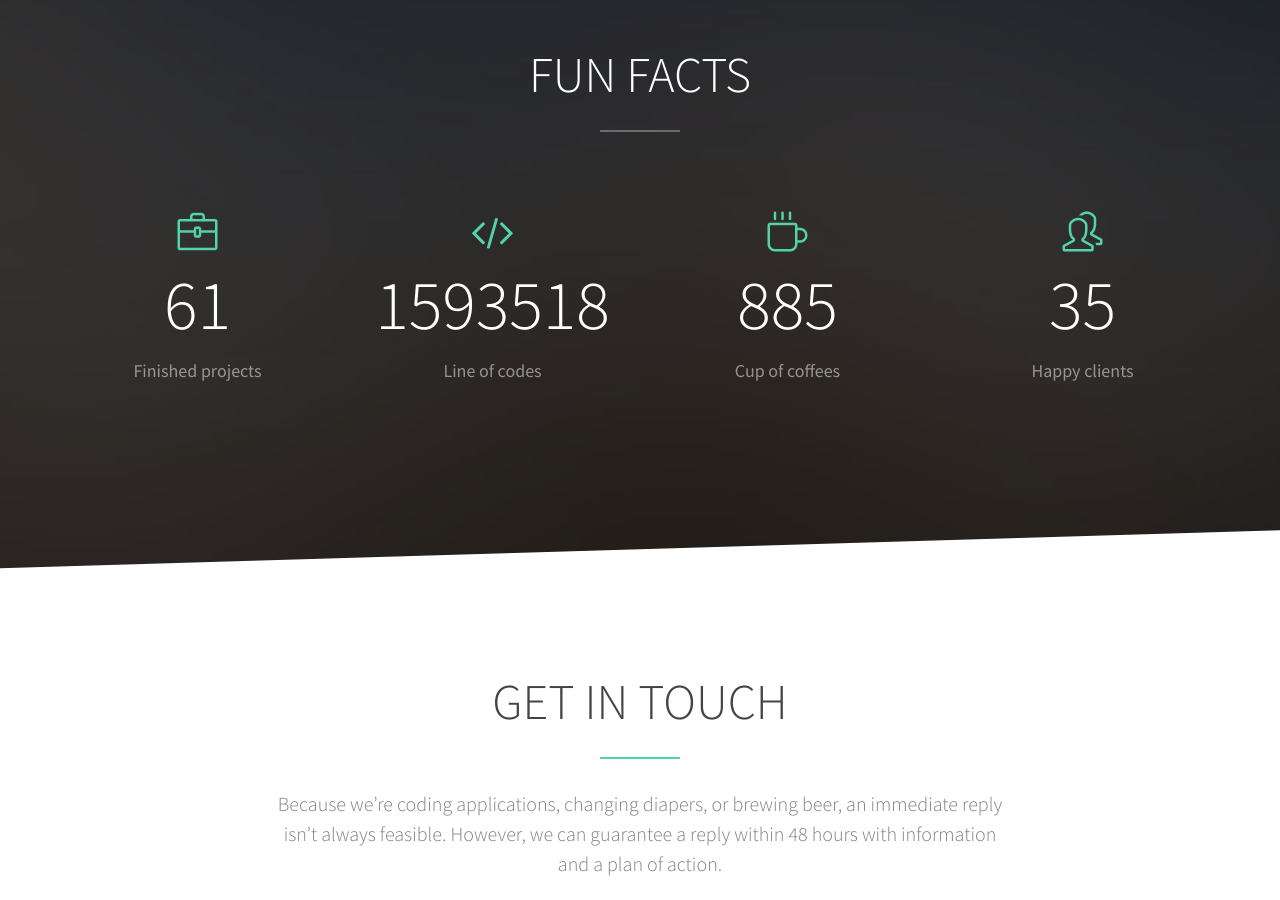
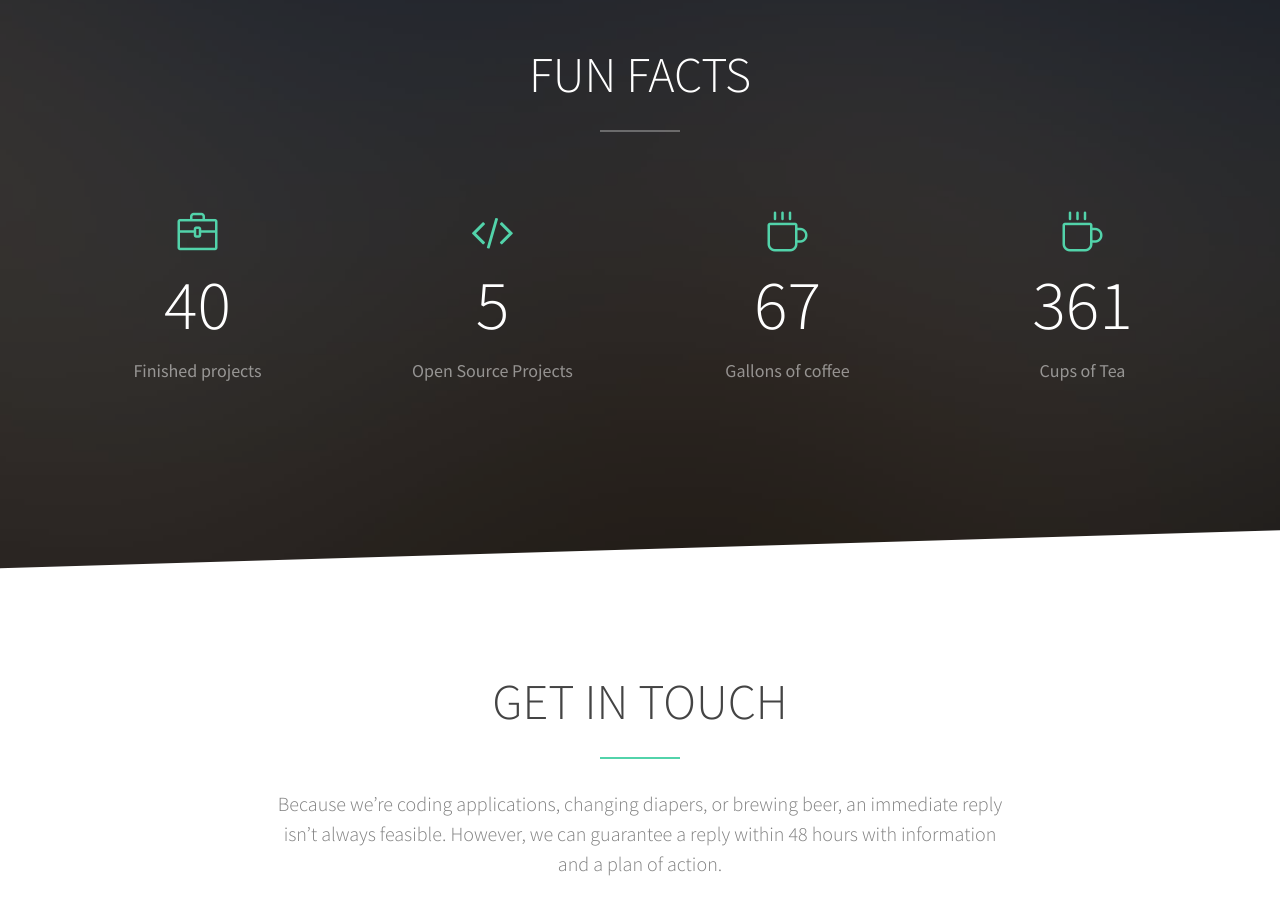
Before and after one commit to Rakefire/rakefire.github.io, a Jekyll site: the page built from index.html, in a window 1280 px wide and 900 px high, scrolled down 5422 px. Built offline with Jekyll 4.4.1, drawn with Linux system fonts in a browser that asks for light colours; some web fonts are replaced.

Commit message:
Adding gallons of coffee and cups of tea counters. Sped up counting, and changed some of the counters

```diff
--- a/_includes/sections/counters.html
+++ b/_includes/sections/counters.html
@@ -10,29 +10,29 @@
 			<div class="col-md-3 col-sm-6 col-xs-12">
 				<div class="fh5co-counter to-animate">
 					<i class="fh5co-counter-icon icon-briefcase to-animate-2"></i>
-					<span class="fh5co-counter-number js-counter" data-from="0" data-to="89" data-speed="5000" data-refresh-interval="50">89</span>
+					<span class="fh5co-counter-number js-counter" data-from="0" data-to="40" data-speed="2000" data-refresh-interval="50"></span>
 					<span class="fh5co-counter-label">Finished projects</span>
 				</div>
 			</div>
 			<div class="col-md-3 col-sm-6 col-xs-12">
 				<div class="fh5co-counter to-animate">
 					<i class="fh5co-counter-icon icon-code to-animate-2"></i>
-					<span class="fh5co-counter-number js-counter" data-from="0" data-to="2343409" data-speed="5000" data-refresh-interval="50">2343409</span>
-					<span class="fh5co-counter-label">Line of codes</span>
+					<span class="fh5co-counter-number js-counter" data-from="0" data-to="5" data-speed="2100" data-refresh-interval="50">5</span>
+					<span class="fh5co-counter-label">Open Source Projects</span>
 				</div>
 			</div>
 			<div class="col-md-3 col-sm-6 col-xs-12">
 				<div class="fh5co-counter to-animate">
 					<i class="fh5co-counter-icon icon-cup to-animate-2"></i>
-					<span class="fh5co-counter-number js-counter" data-from="0" data-to="1302" data-speed="5000" data-refresh-interval="50">1302</span>
-					<span class="fh5co-counter-label">Cup of coffees</span>
+					<span id="gallons-of-coffee" class="fh5co-counter-number js-counter" data-from="0" data-to="0" data-speed="2200" data-refresh-interval="50"></span>
+					<span class="fh5co-counter-label">Gallons of coffee</span>
 				</div>
 			</div>
 			<div class="col-md-3 col-sm-6 col-xs-12">
 				<div class="fh5co-counter to-animate">
-					<i class="fh5co-counter-icon icon-people to-animate-2"></i>
-					<span class="fh5co-counter-number js-counter" data-from="0" data-to="52" data-speed="5000" data-refresh-interval="50">52</span>
-					<span class="fh5co-counter-label">Happy clients</span>
+					<i class="fh5co-counter-icon icon-cup to-animate-2"></i>
+					<span id="cups-of-tea" class="fh5co-counter-number js-counter" data-from="0" data-to="0" data-speed="2300" data-refresh-interval="50"></span>
+					<span class="fh5co-counter-label">Cups of Tea</span>
 				</div>
 			</div>
 		</div>
--- a/js/main.js
+++ b/js/main.js
@@ -1,4 +1,48 @@
-;
+var weeksSinceFounding = function() {
+  founding = new Date(2015, 10, 6)
+  today = new Date()
+  //Get 1 day in milliseconds
+  one_day = 1000*60*60*24
+
+  daysSinceFounding = (today.getTime() - founding.getTime()) / (one_day)
+
+  return daysSinceFounding / 7;
+}
+
+var ozToGallons = function(oz) {
+  return Math.floor(oz / 8 / 16);
+}
+
+var ozToCups = function(oz) {
+  return Math.floor(oz / 6.0);
+}
+
+
+var setGallonsOfCoffee = function() {
+  averageDailyOz = 32
+  days = 6
+  people = 2
+
+  gallons = ozToGallons(averageDailyOz * days * people * weeksSinceFounding());
+
+  $("#gallons-of-coffee").data('to', gallons);
+  console.log("set!");
+}
+
+var setCupsOfTea = function() {
+  averageDailyOz = 16
+  days = 6
+  people = 1
+
+  cups = ozToCups(averageDailyOz * days * people * weeksSinceFounding())
+
+  $("#cups-of-tea").data('to', cups)
+}
+
+setCupsOfTea();
+setGallonsOfCoffee();
+
+
 (function() {
 
   'use strict';
```
